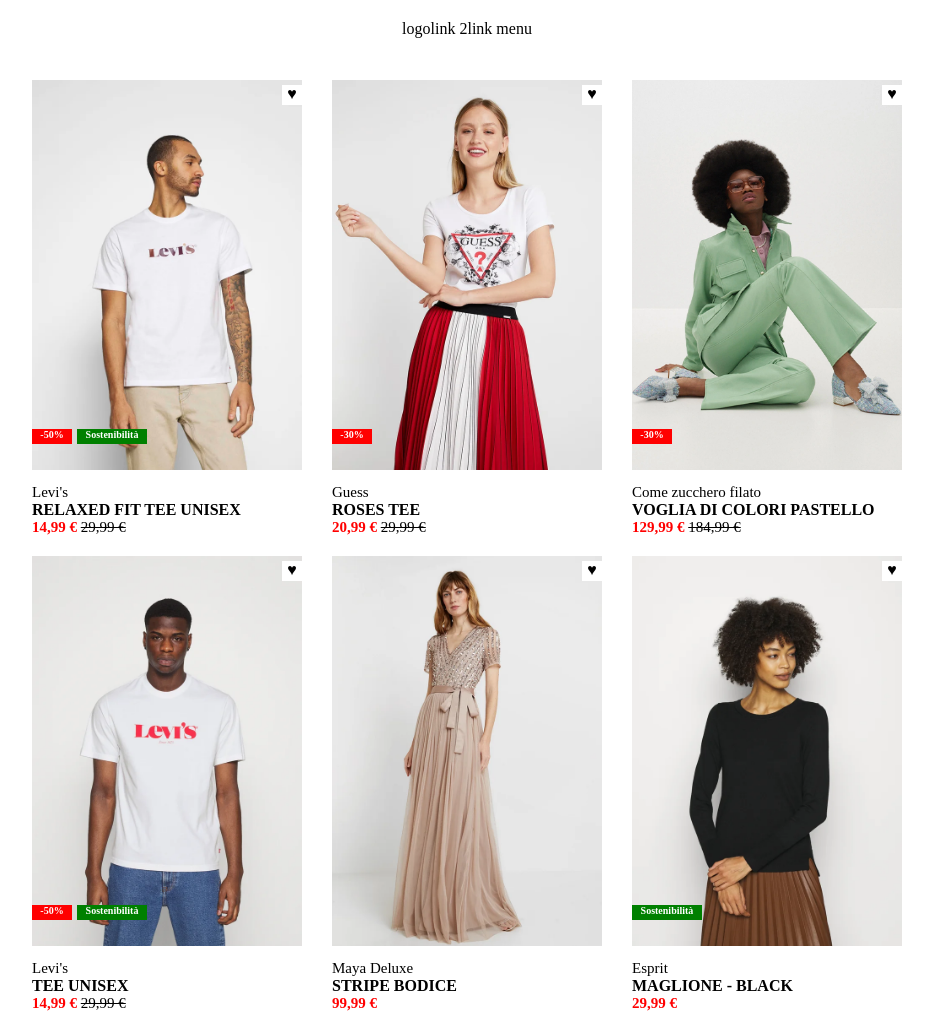
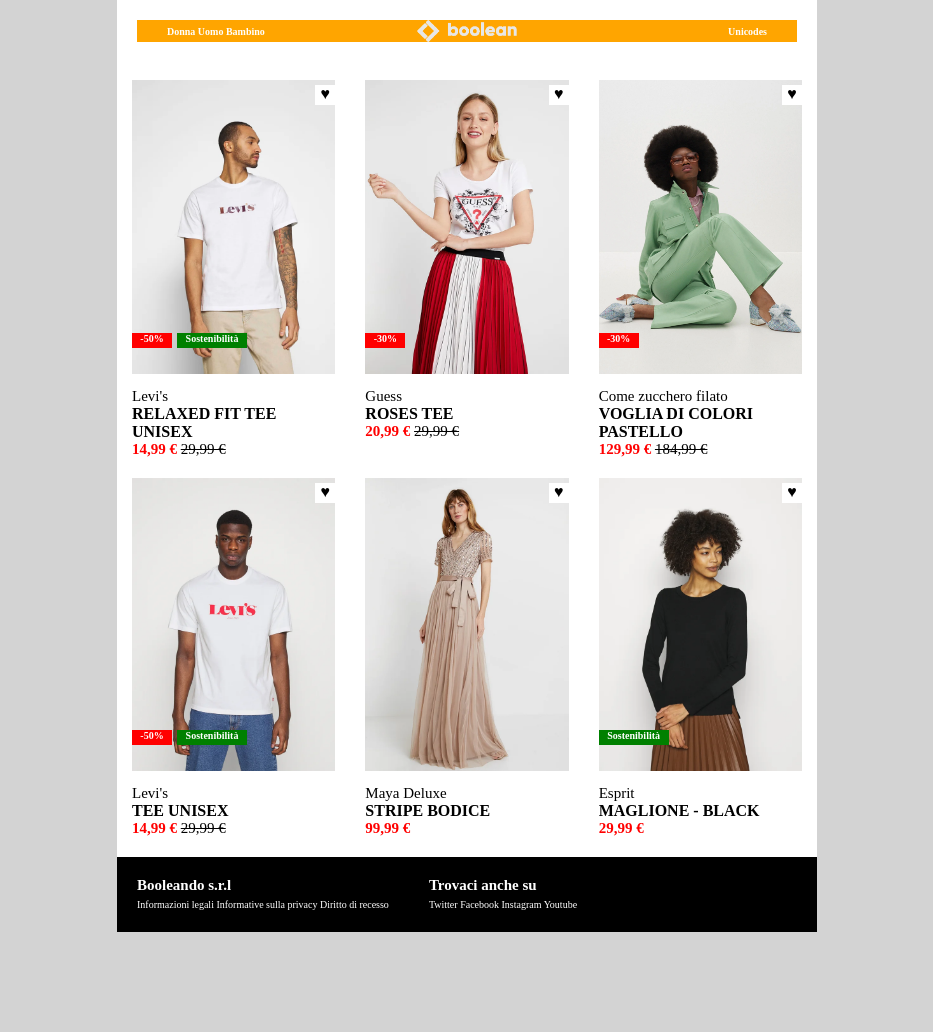
Before and after one commit to Morella92/html-css-boolando, a plain HTML site: page index.html in a window 1280 px wide. Shown: the whole page, without its empty margins (173-1106 px from the left). After the commit the page ends 932 px from the top, so only its background shows below. Drawn offline with Linux system fonts and the light colour scheme.

Commit message:
FEAT header + footer

```diff
--- a/css/app.css
+++ b/css/app.css
@@ -10,17 +10,23 @@
 	max-width: 100%;
 }
 
+a{
+    text-decoration: none;
+    color: currentColor;
+}
+
 .section {
 	padding: 48px 0;
 }
 
-.container {
-	max-width: 900px;
-	margin: 0 auto;
+body{
+    background-color: lightgray;
 }
 
-h1 {
-	line-height: 150px;
+.container {
+	max-width: 700px;
+	margin: 0 auto;
+    background-color: white;
 }
 
 ol, ul, menu{
@@ -32,9 +38,30 @@
 	padding: 20px;
 }
 
+.navbar{
+    background-color: orange;
+    justify-content: space-evenly;
+}
+
+.col-navbar{
+    display: flex;
+    flex-basis: calc(100% / 3);
+    max-height: 30px;
+    align-items: center;
+    color: white;
+    font-weight: 600;
+    font-size: 10px;
+}
+
+.logo{
+    max-width: 100px;
+}
+
+.unicodes{
+    justify-content: flex-end;
+}
 .row{
     display: flex;
-    justify-content: center;
 }
 
 .card{
@@ -104,3 +131,22 @@
     position: absolute;
     left: 0;
 }
+
+.footer{
+    background-color: black;
+}
+
+.footer-col{
+    color: white;
+    padding: 20px;
+}
+
+
+.footer-title{
+    font-weight: 600;
+    font-size: 15px;
+}
+
+.footer-items{
+    font-size: 10px;
+}
--- a/index.html
+++ b/index.html
@@ -10,17 +10,17 @@
 
 <body>
 
-    <header>
+    <header class="container">
         <div class="container">
-          <div class="row ">
-            <div class="col logo">
-              logo
+          <div class="row navbar">
+            <div class="col-navbar">
+              Donna Uomo Bambino
             </div>
-            <div class="col">
-              link 2
-            </div>
-            <nav class="col">
-              link menu
+            <div class="col-navbar logo">
+                <img src="img/boolean-logo.png" alt="">
+              </div>
+            <nav class="col-navbar unicodes">
+              Unicodes
             </nav>
           </div>
         </div>
@@ -187,8 +187,52 @@
             </div>
 
         </div>
+      </main>
 
+      <footer>
+        <div class="container footer">
+            <div class="row">
+                <div class="col footer-col">
+                    <ul>
+                        <li class="footer-title">
+                            Booleando s.r.l
+                        </li>
+                        <li>
+                            <a class="footer-items" href="#">
+                                Informazioni legali
+                            </a>
+                            <a class="footer-items" href="#">
+                                Informative sulla privacy
+                            </a>
+                            <a class="footer-items" href="#">
+                                Diritto di recesso
+                            </a>
+                        </li>
+                    </ul>
+                </div>
 
-
-      </main>
+                <div class="col footer-col">
+                    <ul>
+                        <li class="footer-title">
+                            Trovaci anche su
+                        </li>
+                        <li>
+                            <a class="footer-items" href="#">
+                                Twitter
+                            </a>
+                            <a class="footer-items" href="#">
+                                Facebook
+                            </a>
+                            <a class="footer-items" href="#">
+                                Instagram
+                            </a>
+                            <a class="footer-items" href="#">
+                                Youtube
+                            </a>
+                        </li>
+                    </ul>
+                </div>
+            </div>
+        </div>
+      </footer>
 </body>
```
